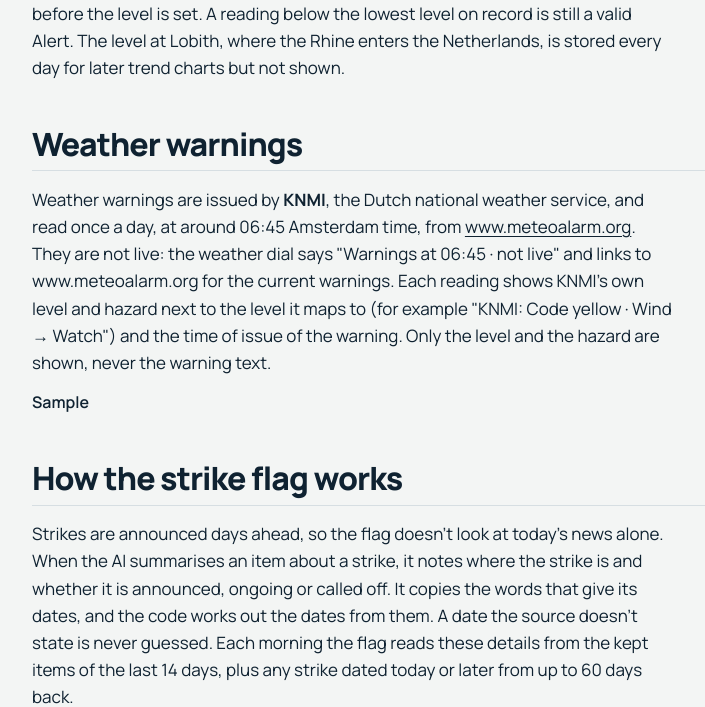
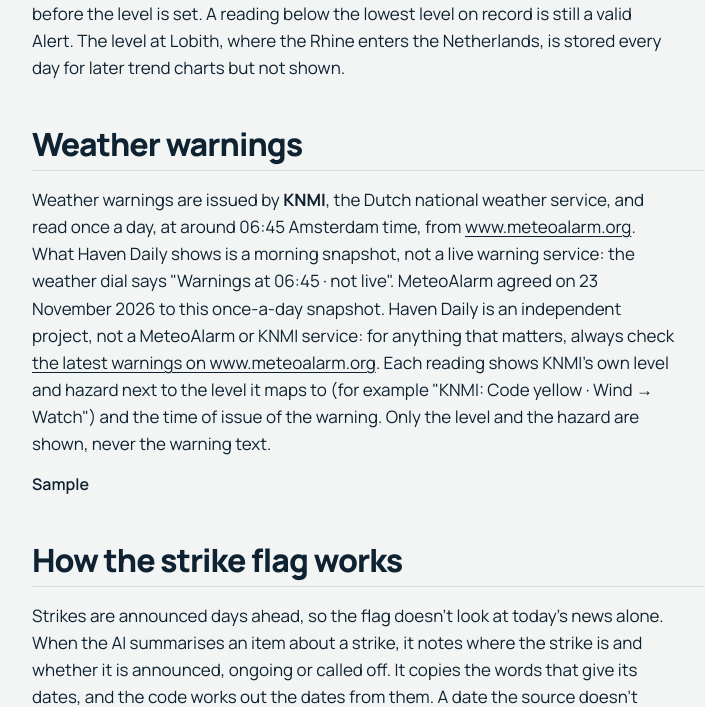
Before and after one commit to leonardoneirotti/haven-daily, a Python web app: template templates/about.html in a window 1280 px wide. Shown: the part 3106-3813 px from the top of the page, without its empty margins (348-1053 px from the left). Run offline with Jinja, Linux system fonts and the light colour scheme; the template is opened without the code that fills it: most values are stand-ins (such as "Sample title", 1, 10 or a date in 2020).

Commit message:
Weather dial and How it works meet MeteoAlarm's conditions (#115)
New on the dial: "Morning snapshot, not a live warning service. Haven Daily is not a MeteoAlarm or KNMI service." and a "Latest warnings on meteoalarm.org" link (before, the only link was the source credit). How it works says the same, without the word "official" (spec 5.3 point 7); the test is corrected to match.

Co-Authored-By: Claude Opus 5.5 <noreply@anthropic.com>

```diff
--- a/static/style.css
+++ b/static/style.css
@@ -1768,7 +1768,8 @@ html.js .topbar {
   gap: 0.1rem 0.8rem;
 }
 
-.dial-meta a {
+.dial-meta a,
+.dial-snapshot a {
   display: inline-flex;
   align-items: center;
   gap: 0.3em;
@@ -1810,7 +1811,14 @@ html.js .topbar {
 
 .dial-link-meta a { color: var(--ink-2); }
 
-/* MeteoAlarm's disclaimer, verbatim, under the weather dial */
+/* MeteoAlarm's conditions for the daily snapshot (#115), then its disclaimer, verbatim, under the
+   weather dial */
+.dial-snapshot {
+  color: var(--ink-2);
+  font-size: 0.8125rem;
+  line-height: 1.4;
+}
+
 .dial-disclaimer {
   color: var(--ink-2);
   font-size: 0.75rem;
--- a/templates/_macros.html
+++ b/templates/_macros.html
@@ -93,7 +93,12 @@
     <span>{{ ind.source_name }}</span>
     {% endif %}
   </p>
-  {% if ind.is_weather %}<p class="dial-disclaimer">{{ meteoalarm_disclaimer }}</p>{% endif %}
+  {# MeteoAlarm's conditions for the daily snapshot (23 Nov 2026, #115): a morning snapshot, not a live
+     warning service; not a MeteoAlarm or KNMI service; a clear link for the latest warnings. #}
+  {% if ind.is_weather %}
+  <p class="dial-snapshot">Morning snapshot, not a live warning service. Haven Daily is not a MeteoAlarm or KNMI service. <a href="https://www.meteoalarm.org">Latest warnings on meteoalarm.org{{ icon("external") }}</a></p>
+  <p class="dial-disclaimer">{{ meteoalarm_disclaimer }}</p>
+  {% endif %}
 </li>
 {%- endmacro %}
 
@@ -121,7 +126,7 @@
     {% if item.permission_note %}<p class="item-permission">{{ item.permission_note }}</p>{% endif %}
     {% if item.shows_impact %}
     <div class="item-impact">
-      <p class="impact-label">Impact for planners <em>interpretation</em></p>
+      <p class="impact-label">Impact for planners <em>{{ item.impact_whose }}</em></p>
       {% if item.impact %}
       <p class="impact-text">{{ item.impact }}</p>
       {% else %}
@@ -130,7 +135,7 @@
       {% if item.affects %}<p class="affects"><strong>Affects</strong> {{ item.affects | join(" · ") }}</p>{% endif %}
     </div>
     {% else %}
-    {# The permission covers no impact (#107): no impact block, the tags stay. #}
+    {# The permission covers no impact (#107), or the impact was left out (#115): no impact block, the tags stay. #}
     {% if item.affects %}<p class="affects"><strong>Affects</strong> {{ item.affects | join(" · ") }}</p>{% endif %}
     {% endif %}
     {% endif %}
--- a/templates/about.html
+++ b/templates/about.html
@@ -118,7 +118,7 @@
 
     <section aria-labelledby="weather">
       <h2 id="weather">Weather warnings</h2>
-      <p>Weather warnings are issued by <strong>KNMI</strong>, the Dutch national weather service, and read once a day, at around 06:45 Amsterdam time, from <a href="https://www.meteoalarm.org">www.meteoalarm.org</a>. They are not live: the weather dial says "Warnings at 06:45 · not live" and links to www.meteoalarm.org for the current warnings. Each reading shows KNMI's own level and hazard next to the level it maps to (for example "KNMI: Code yellow · Wind → Watch") and the time of issue of the warning. Only the level and the hazard are shown, never the warning text.</p>
+      <p>Weather warnings are issued by <strong>KNMI</strong>, the Dutch national weather service, and read once a day, at around 06:45 Amsterdam time, from <a href="https://www.meteoalarm.org">www.meteoalarm.org</a>. What Haven Daily shows is a morning snapshot, not a live warning service: the weather dial says "Warnings at 06:45 · not live". MeteoAlarm agreed on 23 November 2026 to this once-a-day snapshot. Haven Daily is an independent project, not a MeteoAlarm or KNMI service: for anything that matters, always check <a href="https://www.meteoalarm.org">the latest warnings on www.meteoalarm.org</a>. Each reading shows KNMI's own level and hazard next to the level it maps to (for example "KNMI: Code yellow · Wind → Watch") and the time of issue of the warning. Only the level and the hazard are shown, never the warning text.</p>
       <p class="disclaimer">{{ meteoalarm_disclaimer }}</p>
     </section>
 
```
Also changed, not shown: tests/test_meteoalarm_permission.py (+1 -1 lines).
